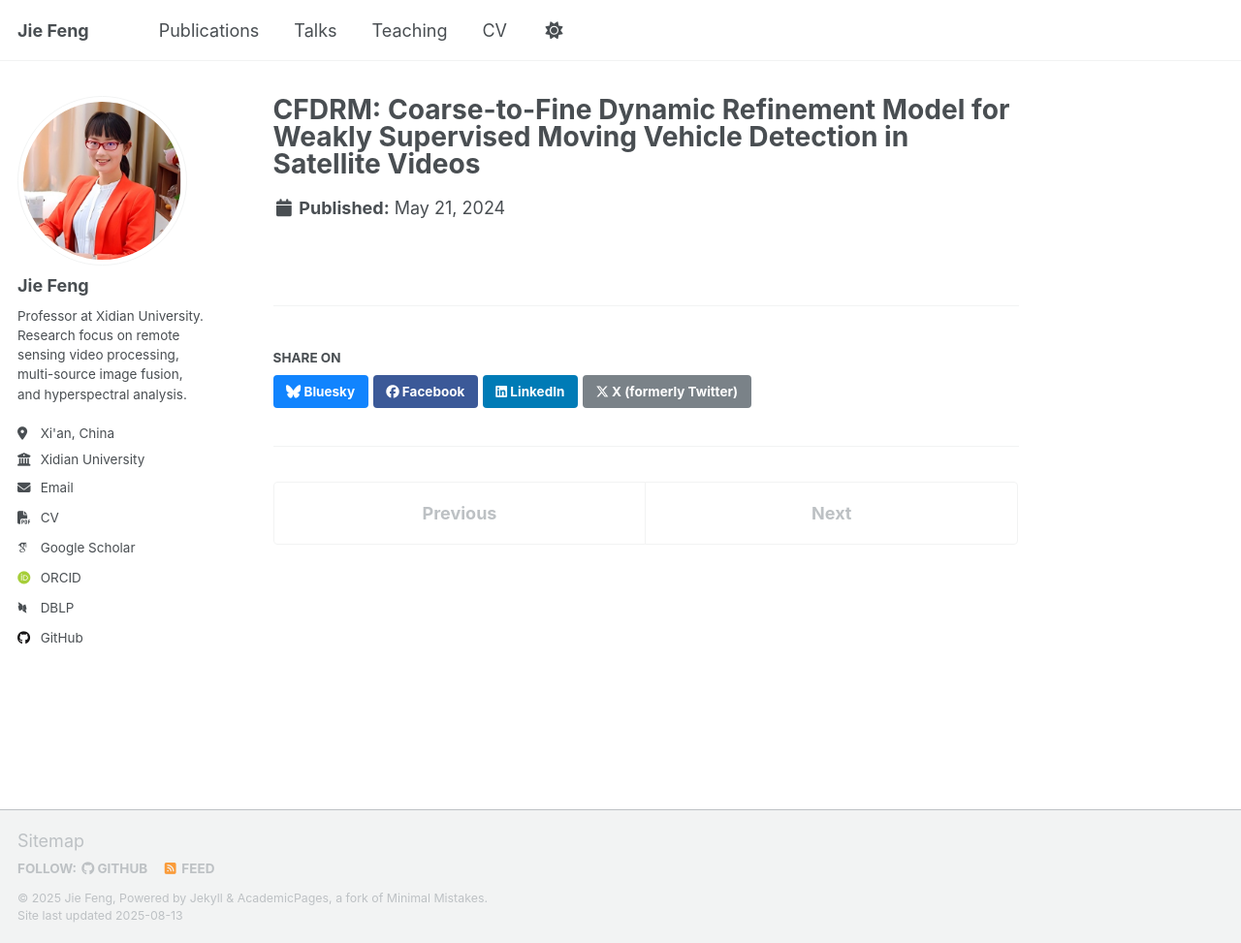
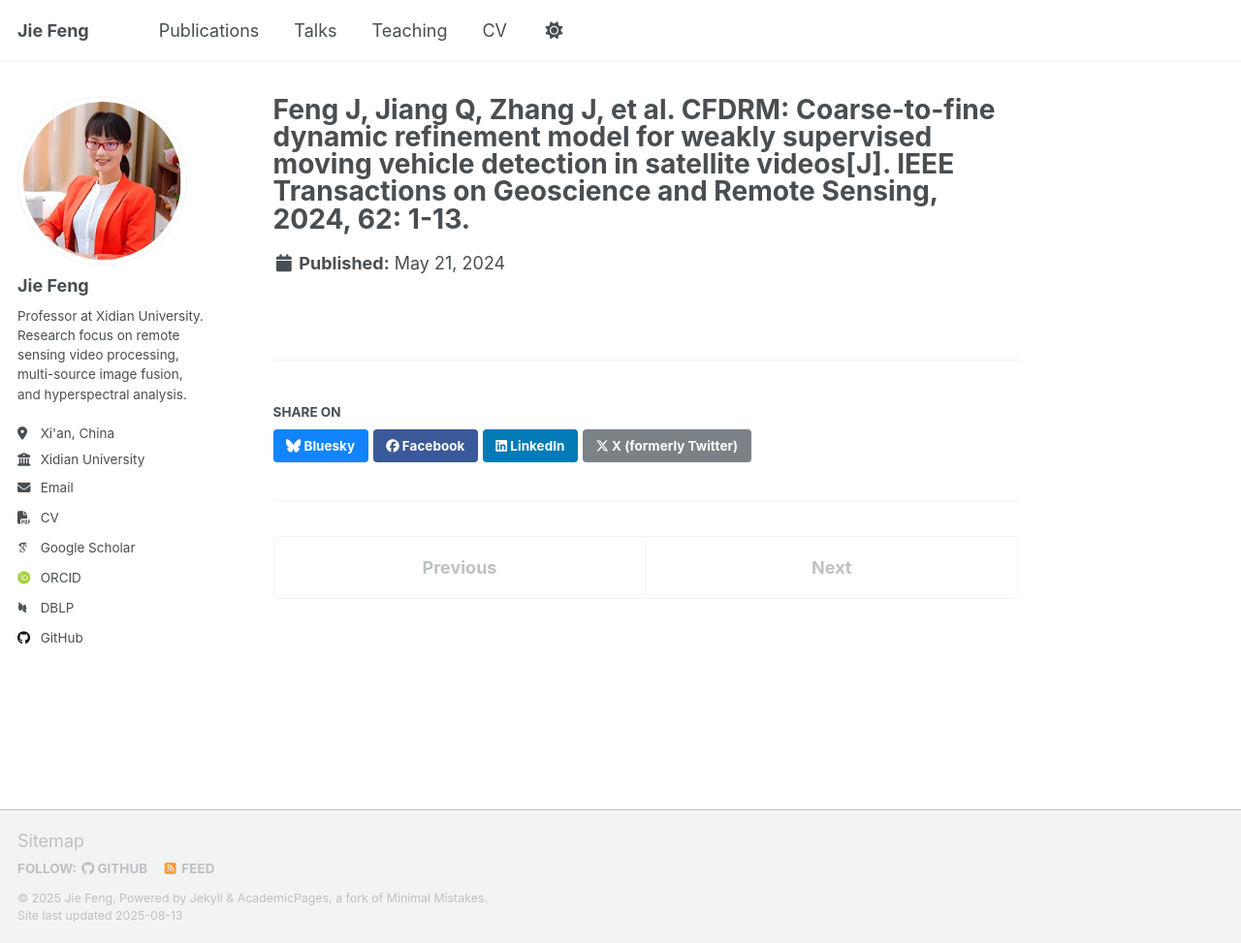
Before and after one commit to jiefeng0109/jiefeng0109.github.io, a Jekyll site: the page built from _publications/2024-05-21-paper-title-number-3.md, in a window 1280 px wide and 973 px high. Shown: the whole window at 97% size. Built offline with Jekyll 4.4.1, drawn with Linux system fonts in a browser that asks for light colours; some web fonts are replaced; a script that is not in the unit is left out.

Commit message:
Update 2024-05-21-paper-title-number-3.md

```diff
--- a/_publications/2024-05-21-paper-title-number-3.md
+++ b/_publications/2024-05-21-paper-title-number-3.md
@@ -1,5 +1,5 @@
 ---
-title: "CFDRM: Coarse-to-Fine Dynamic Refinement Model for Weakly Supervised Moving Vehicle Detection in Satellite Videos"
+title: "Feng J, Jiang Q, Zhang J, et al. CFDRM: Coarse-to-fine dynamic refinement model for weakly supervised moving vehicle detection in satellite videos[J]. IEEE Transactions on Geoscience and Remote Sensing, 2024, 62: 1-13."
 collection: publications
 category: manuscripts
 permalink: /publication/2024-05-21-paper-title-number-3
```
